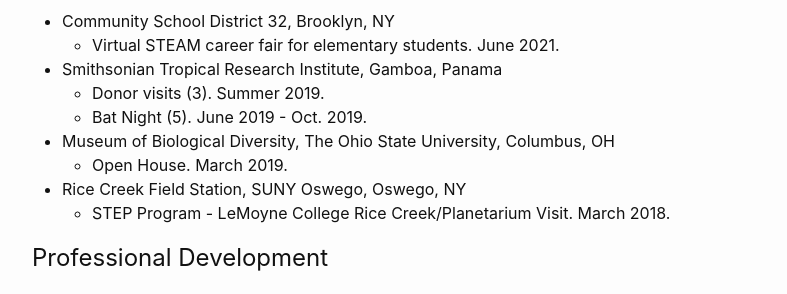
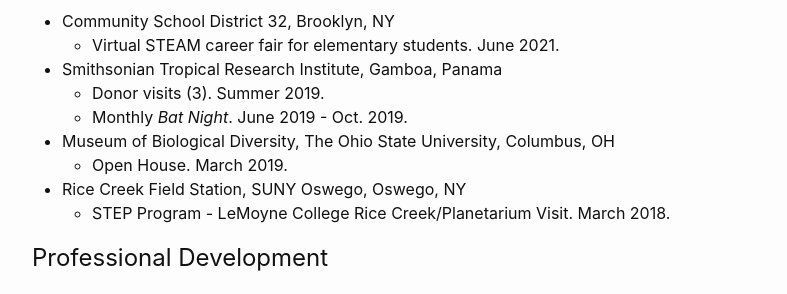
Before and after one commit to imranrazik/imranrazik.github.io, a Jekyll site: the page built from CV.md, in a window 1280 px wide and 900 px high, scrolled down 3369 px. Shown: the part 241-535 px from the top of the window, without its empty margins (238-1025 px from the left). Built offline with Jekyll 4.4.1, drawn with Linux system fonts in a browser that asks for light colours; our own code applies the rules of GitHub Pages for plain Markdown files.

Commit message:
Update CV.md

```diff
--- a/CV.md
+++ b/CV.md
@@ -110,7 +110,7 @@
   - Virtual STEAM career fair for elementary students. June 2021.
 - Smithsonian Tropical Research Institute, Gamboa, Panama
   - Donor visits (3). Summer 2019.
-  - Bat Night (5). June 2019 - Oct. 2019.
+  - Monthly *Bat Night*. June 2019 - Oct. 2019.
 - Museum of Biological Diversity, The Ohio State University, Columbus, OH
   - Open House. March 2019.
 - Rice Creek Field Station, SUNY Oswego, Oswego, NY
```
